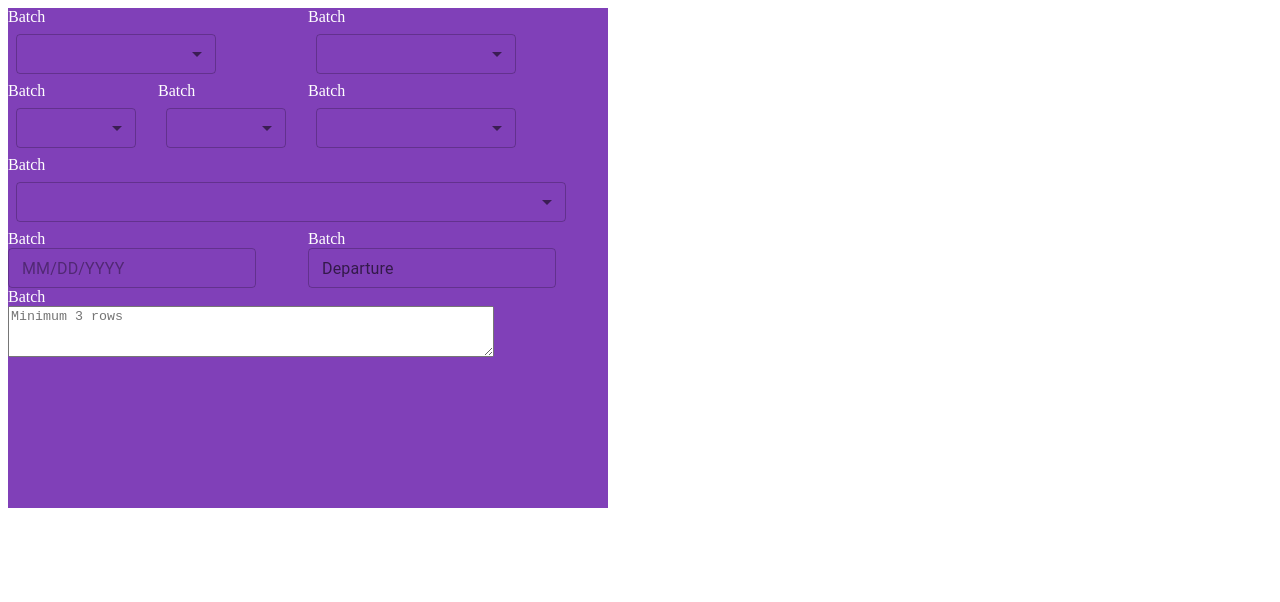
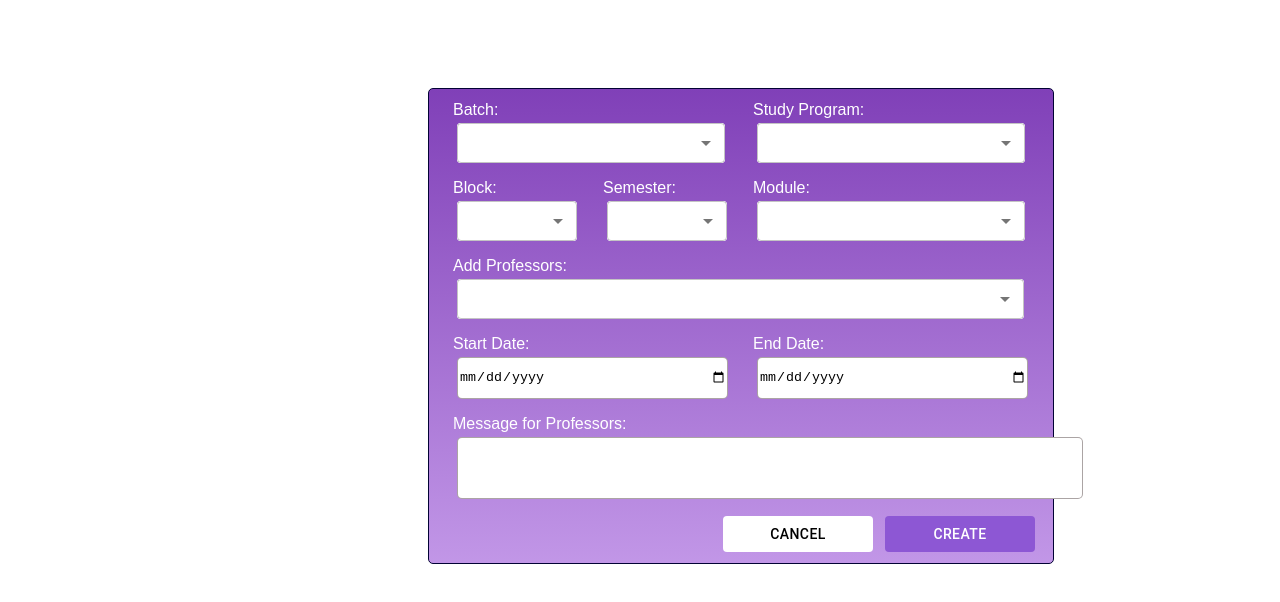
Before and after one commit to Kishor-Patil97/lecture-management, a React (Create React App) app in the folder lecture-management-system/: page /Popup in a window 1280 px wide. Shown: the top 602 px of the page. Built offline with nearby package versions, Linux system fonts and the light colour scheme.

Commit message:
Calendar and Popup final UI changes

```diff
--- a/lecture-management-system/package.json
+++ b/lecture-management-system/package.json
@@ -10,19 +10,23 @@
     "@fullcalendar/react": "^6.1.10",
     "@mui/icons-material": "^5.14.19",
     "@mui/lab": "^5.0.0-alpha.155",
-    "@mui/material": "^5.14.20",
+    "@mui/material": "^5.15.0",
     "@mui/x-date-pickers": "^6.18.4",
     "@testing-library/jest-dom": "^5.17.0",
     "@testing-library/react": "^13.4.0",
     "@testing-library/user-event": "^13.5.0",
     "bootstrap": "^5.3.2",
+    "css-loader": "^6.8.1",
     "date-fns": "^2.30.0",
     "react": "^18.2.0",
     "react-bootstrap": "^2.9.1",
+    "react-css-modules": "^4.7.11",
     "react-dom": "^18.2.0",
     "react-router-dom": "^6.14.1",
     "react-scripts": "5.0.1",
     "react-textarea-autosize": "^8.5.3",
+    "sass": "^1.69.5",
+    "style-loader": "^3.3.3",
     "web-vitals": "^2.1.4"
   },
   "scripts": {
--- a/lecture-management-system/src/App.js
+++ b/lecture-management-system/src/App.js
@@ -4,12 +4,10 @@ import { Routes, Route } from "react-router-dom";
 import { AddEvents } from './components/Add_events/AddEvents';
 import { Calendar } from './components/calendar/Calendar';
 import { Popup } from "./components/popup/Popup";
-import { LocalizationProvider } from '@mui/x-date-pickers';
-import { AdapterDateFns } from '@mui/x-date-pickers/AdapterDateFns';
+
 
 function App() {
   return (
-    <LocalizationProvider dateAdapter={AdapterDateFns}>
       <div className="App">
         <BrowserRouter>
           <Routes>
@@ -19,7 +17,6 @@ function App() {
           </Routes>
         </BrowserRouter>
       </div>
-    </LocalizationProvider>
   );
 }
 
--- a/lecture-management-system/src/components/filter/Filter.js
+++ b/lecture-management-system/src/components/filter/Filter.js
@@ -1,5 +1,5 @@
 import React, { useState } from "react";
-import "./style.css";
+import './Filter.css';
 import CheckBoxIcon from '@mui/icons-material/CheckBox';
 import CheckBoxOutlineBlankIcon from '@mui/icons-material/CheckBoxOutlineBlank';
 import MenuItem from '@mui/material/MenuItem';
@@ -9,17 +9,36 @@ import { Button } from "@mui/material";
 
 export const Filter = () => {
     const [isChecked, setIsChecked] = useState(false);
+    const [batch, setBatch] = useState('');
+    const [sem, setSem] = useState('');
+    const [block, setBlock] = useState('');
+
 
     const handleCheckboxToggle = () => {
         setIsChecked(!isChecked);
     };
 
+    const handleBatchChange = (event) => {
+        setBatch(event.target.value);
+    }
+
+    const handleSemChange = (event) => {
+        setSem(event.target.value);
+    }
+
+    const handleBlockChange = (event) => {
+        setBlock(event.target.value);
+    }
+
     const options = ['ACS', 'ADS'];
+    const batchItems = ['April 2022-2024', 'October 2022-2024', 'April 2023-2025', 'October 2023-2025'];
+    const semItems = ['1','2','3','4'];
+    const blockItems = ['1','2','3','4','5','6','7','8'];
 
     return (
         <div className="box">
             <div className="textWrapper">
-            <div className="div">Filters</div>
+                <div className="div">Filters</div>
                 <span className="label">Study Program</span>
                 {options.map((value, index) => (
                     <div className="optionWrapper" onClick={handleCheckboxToggle}>
@@ -30,38 +49,34 @@ export const Filter = () => {
                 <div className="batch">
                     <p className="name">Batch</p>
                     <FormControl sx={{ m: 1, minWidth: 120 }} size="small" >
-                        <Select style={{ width: '200px' }}>
-                            <MenuItem value={9}>April 2022-2024</MenuItem>
-                            <MenuItem >October 2022-2024</MenuItem>
-                            <MenuItem >April 2023-2025</MenuItem>
-                            <MenuItem >October 2023-2025</MenuItem>
+                        <Select className= "selectOption" value={batch} onChange={handleBatchChange}>
+                            {batchItems.map((option) => (
+                                <MenuItem key={option} value={option}>{option}</MenuItem>
+                            ))}
                         </Select>
                     </FormControl >
                 </div>
                 <div className="semester">
                     <p>Semester</p>
                     <FormControl sx={{ m: 1, minWidth: 120 }} size="small" >
-                        <Select style={{ width: '200px' }}>
-                            <MenuItem value={9}>1</MenuItem>
-                            <MenuItem >2</MenuItem>
-                            <MenuItem >3</MenuItem>
-                            <MenuItem >4</MenuItem>
+                        <Select className= "selectOption" value={sem} onChange={handleSemChange}>
+                            {semItems.map((option) => (
+                                <MenuItem key={option} value={option}>{option}</MenuItem>
+                            ))}
                         </Select>
                     </FormControl >
                 </div>
                 <div className="block">
                     <p className="name">Block</p>
                     <FormControl sx={{ m: 1, minWidth: 120 }} size="small" >
-                        <Select style={{ width: '200px' }}>
-                            <MenuItem value={9}>09:00</MenuItem>
-                            <MenuItem >11:00</MenuItem>
-                            <MenuItem >02:00</MenuItem>
-                            <MenuItem >05:30</MenuItem>
+                        <Select className="selectOption" value={block} onChange={handleBlockChange}>
+                            {blockItems.map((option) => (
+                                <MenuItem key={option} value={option}>{option}</MenuItem>
+                            ))}
                         </Select>
                     </FormControl >
                 </div>
-                {/* <button className="button">Submit</button> */}
-                <Button style={{ backgroundColor: '#8D57D4', width: '100px', color: 'white' }}>Submit</Button>
+                <Button className="submitBtn">Submit</Button>
             </div>
         </div>
     );
--- a/lecture-management-system/src/components/popup/Popup.css
+++ /dev/null
@@ -1,6 +0,0 @@
-.form{
-    width: 600px;
-    height: 500px;
-    background-color:  #8040B8;
-    color: white;
-}
--- a/lecture-management-system/src/components/popup/Popup.js
+++ b/lecture-management-system/src/components/popup/Popup.js
@@ -1,98 +1,109 @@
 import React from 'react';
 import FormControl from '@mui/material/FormControl';
-import './Popup.css';
 import MenuItem from '@mui/material/MenuItem';
 import Select from '@mui/material/Select';
 import { Grid } from '@mui/material';
-import {DatePicker} from '@mui/x-date-pickers';
-import CalendarMonthIcon from '@mui/icons-material/CalendarMonth';
-import TextareaAutosize from '@mui/material/TextareaAutosize';
+import { Button } from '@mui/material';
+import { useState } from 'react';
+import MultiSelect from '../utils/Multiselect';
+import styles from './Popup.module.css';
 
 export const Popup = () => {
+    const [batch, setBatch] = useState('');
+    const [course, setCourse] = useState('');
+    const [sem, setSem] = useState('');
+    const [block, setBlock] = useState('');
+
+    const handleBatchChange = (event) => {
+        setBatch(event.target.value);
+    }
+    const handleCourseChange = (event) => {
+        setCourse(event.target.value);
+    }
+    const handleSemChange = (event) => {
+        setSem(event.target.value);
+    }
+    const handleBlockChange = (event) => {
+        setBlock(event.target.value);
+    }
+    const batchItems = ['April 2022-2024', 'October 2022-2024', 'April 2023-2025', 'October 2023-2025'];
+    const courseItems = ['Applied Computer Science', 'Applied Data Science'];
+    const semItems = ['1', '2', '3', '4'];
+    const blockItems = ['1', '2', '3', '4', '5', '6', '7', '8'];
+    const moduleItems = ['International Project Management', 'Software Development Practice', 'IT-Security', 'UX Design and Implementation','Funfamentals towards UX'];
+
     return (
-        <div className="form">
-            <Grid container>
-                <Grid item sm={6}>
-                    <div>Batch</div>
-                    <FormControl sx={{ m: 1, minWidth: 120 }} size="small" >
-                        <Select style={{ width: '200px' }}>
-                            <MenuItem value={9}>April 2022-2024</MenuItem>
-                            <MenuItem >October 2022-2024</MenuItem>
-                            <MenuItem >April 2023-2025</MenuItem>
-                            <MenuItem >October 2023-2025</MenuItem>
+        <div className={styles.form}>
+            <Grid container className={styles.container}>
+                <Grid item sm={6} className={styles.row}>
+                    <div>Batch:</div>
+                    <FormControl sx={{ m: 1 }} size="small" className={styles.formLM} >
+                        <Select value={batch} onChange={handleBatchChange}>
+                            {batchItems.map((option) => (
+                                <MenuItem key={option} value={option}>{option}</MenuItem>
+                            ))}
+                        </Select>
+                    </FormControl >
+                </Grid>
+                <Grid item sm={6} className={styles.row}>
+                    <div>Study Program:</div>
+                    <FormControl sx={{ m: 1 }} size="small" className={styles.formLM}>
+                        <Select value={course} onChange={handleCourseChange}>
+                            {courseItems.map((option) => (
+                                <MenuItem key={option} value={option}>{option}</MenuItem>
+                            ))}
+                        </Select>
+                    </FormControl >
+                </Grid>
+                <Grid item sm={3} className={styles.row}>
+                    <div>Block:</div>
+                    <FormControl sx={{ m: 1, minWidth: 120 }} size="small" className={styles.margin} >
+                        <Select value={block} onChange={handleBlockChange}>
+                            {blockItems.map((option) => (
+                                <MenuItem key={option} value={option}>{option}</MenuItem>
+                            ))}
+                        </Select>
+                    </FormControl >
+                </Grid>
+                <Grid item sm={3} >
+                    <div>Semester:</div>
+                    <FormControl sx={{ m: 1, minWidth: 120 }} size="small" className={styles.margin}>
+                        <Select value={sem} onChange={handleSemChange}>
+                            {semItems.map((option) => (
+                                <MenuItem key={option} value={option}>{option}</MenuItem>
+                            ))}
                         </Select>
                     </FormControl >
                 </Grid>
                 <Grid item sm={6}>
-                    <div>Batch</div>
-                    <FormControl sx={{ m: 1, minWidth: 120 }} size="small" >
-                        <Select style={{ width: '200px' }}>
-                            <MenuItem value={9}>April 2022-2024</MenuItem>
-                            <MenuItem >October 2022-2024</MenuItem>
-                            <MenuItem >April 2023-2025</MenuItem>
-                            <MenuItem >October 2023-2025</MenuItem>
+                    <div>Module:</div>
+                    <FormControl sx={{ m: 1 }} size="small" className={styles.formLM}>
+                        <Select value={sem} onChange={handleSemChange}>
+                            {moduleItems.map((option) => (
+                                <MenuItem key={option} value={option}>{option}</MenuItem>
+                            ))}
                         </Select>
                     </FormControl >
                 </Grid>
-                <Grid item sm={3}>
-                    <div>Batch</div>
-                    <FormControl sx={{ m: 1, minWidth: 120 }} size="small" >
-                        <Select>
-                            <MenuItem value={9}>April 2022-2024</MenuItem>
-                            <MenuItem >October 2022-2024</MenuItem>
-                            <MenuItem >April 2023-2025</MenuItem>
-                            <MenuItem >October 2023-2025</MenuItem>
-                        </Select>
-                    </FormControl >
+                <Grid item sm={12} className={styles.addProf}>
+                    <div>Add Professors:</div>
+                    <MultiSelect />
                 </Grid>
-                <Grid item sm={3}>
-                    <div>Batch</div>
-                    <FormControl sx={{ m: 1, minWidth: 120 }} size="small" >
-                        <Select>
-                            <MenuItem value={9}>April 2022-2024</MenuItem>
-                            <MenuItem >October 2022-2024</MenuItem>
-                            <MenuItem >April 2023-2025</MenuItem>
-                            <MenuItem >October 2023-2025</MenuItem>
-                        </Select>
-                    </FormControl >
+                <Grid item sm={6} className={styles.date}>
+                    <div>Start Date:</div>
+                    <input type="date" />
                 </Grid>
-                <Grid item sm={6}>
-                    <div>Batch</div>
-                    <FormControl sx={{ m: 1, minWidth: 120 }} size="small" >
-                        <Select style={{ width: '200px' }}>
-                            <MenuItem value={9}>April 2022-2024</MenuItem>
-                            <MenuItem >October 2022-2024</MenuItem>
-                            <MenuItem >April 2023-2025</MenuItem>
-                            <MenuItem >October 2023-2025</MenuItem>
-                        </Select>
-                    </FormControl >
+                <Grid item sm={6} className={styles.date}>
+                    <div>End Date:</div>
+                    <input type="date" />
                 </Grid>
-                <Grid item sm={12}>
-                    <div>Batch</div>
-                    <FormControl sx={{ m: 1, minWidth: 120 }} size="small" >
-                        <Select style={{ width: '550px' }}>
-                            <MenuItem value={9}>April 2022-2024</MenuItem>
-                            <MenuItem >October 2022-2024</MenuItem>
-                            <MenuItem >April 2023-2025</MenuItem>
-                            <MenuItem >October 2023-2025</MenuItem>
-                        </Select>
-                    </FormControl >
+                <Grid item>
+                    <div>Message for Professors:</div>
+                    <textarea rows='4' cols='76' className={styles.textarea}></textarea>
                 </Grid>
-                <Grid item sm={6}>
-                    <div>Batch</div>
-                    <DatePicker slotProps={{ textField: { size: 'small' } }}/>
-                </Grid>
-                <Grid item sm={6}>
-                    <div>Batch</div>
-                    <DatePicker
-                        label="Departure"
-                        slots={{ openPickerIcon: CalendarMonthIcon }}
-                        slotProps={{ textField: { size: 'small' } }}
-                    />
-                </Grid>
-                <Grid item sm={12}>
-                    <div>Batch</div>
-                    <TextareaAutosize minRows={3} style={{ width: "80%" }} placeholder="Minimum 3 rows" />
+                <Grid item sm={12} className={styles.buttondiv}>
+                    <Button className={styles.cancelBtn}>Cancel</Button>
+                    <Button className={styles.submitBtn}>Create</Button>
                 </Grid>
             </Grid>
         </div>
--- /dev/null
+++ b/lecture-management-system/src/components/popup/Popup.module.css
@@ -0,0 +1,79 @@
+.form {
+    width: 600px;
+    height: 450px;
+    /* background-color: rgb(222, 211, 234); */
+    background: linear-gradient(180deg, rgb(128, 64, 184) 0%, rgba(121, 27, 203, 0.46) 100%);
+    /* background-color: rgba(255, 255, 255, 1); */
+    padding: 12px;
+    border-radius: 5px;
+    font: 1em sans-serif;
+    border: 1px solid rgb(2, 2, 52);
+    position: relative;
+    top: 80px;
+    left: 420px;
+    color: white;
+}
+.container {
+    margin-left: 2%;
+}
+.formLM {
+    width: 268px;
+    margin: 4px !important;
+}
+
+.margin {
+    margin: 4px !important;
+}
+
+.date input {
+    height: 40px;
+    width: 268px;
+    border: 1px solid rgb(124 113 113 / 64%);
+    margin: 4px;
+}
+
+.textarea {
+    border-radius: 5px;
+    padding: 0 0 0 1px;
+    margin: 4px;
+    border-color: rgb(124 113 113 / 64%);
+    resize: none;
+    margin-bottom: 2%;
+}
+
+.submitBtn, .cancelBtn {
+    height: auto !important;
+    width: 150px !important;
+}
+
+.submitBtn {
+    background-color: #8D57D4 !important;
+    color: white !important;
+    margin-right: 3% !important;
+}
+.cancelBtn{
+    background-color: white !important;
+    color: black !important;
+    margin-right: 2% !important;
+}
+.multiselect {
+    width: 570px;
+}
+
+.row,
+.addProf,
+.date {
+    margin-bottom: 2% !important;
+}
+
+.buttondiv {
+    display: flex;
+    justify-content: flex-end;
+}
+
+.formLM,
+.margin {
+    div:first-child {
+        background: white;
+    }
+}
--- /dev/null
+++ b/lecture-management-system/src/components/utils/Multiselect.js
@@ -0,0 +1,71 @@
+import React, { useState } from "react";
+import styles from '../popup/Popup.module.css';
+import {
+    Stack,
+    MenuItem,
+    Chip,
+    Select,
+    FormControl
+} from "@mui/material";
+import CheckIcon from "@mui/icons-material/Check";
+import CancelIcon from "@mui/icons-material/Cancel";
+
+const names = [
+    "Humaira Sims",
+    "Santiago Solis",
+    "Dawid Floyd",
+    "Mateo Barlow",
+    "Samia Navarro",
+    "Kaden Fields",
+    "Genevieve Watkins",
+    "Mariah Hickman",
+    "Rocco Richardson",
+    "Harris Glenn"
+];
+
+export default function MultiSelect() {
+    const [selectedNames, setSelectedNames] = useState([]);
+
+    return (
+        <>
+            <FormControl sx={{ m: 1, width: 567 }} size="small" className={styles.margin}>
+                <Select
+                    multiple
+                    value={selectedNames}
+                    onChange={(e) => setSelectedNames(e.target.value)}
+                    renderValue={(selected) => (
+                        <Stack gap={1} direction="row" flexWrap="wrap">
+                            {selected.map((value) => (
+                                <Chip
+                                    key={value}
+                                    label={value}
+                                    onDelete={() =>
+                                        setSelectedNames(
+                                            selectedNames.filter((item) => item !== value)
+                                        )
+                                    }
+                                    deleteIcon={
+                                        <CancelIcon
+                                            onMouseDown={(event) => event.stopPropagation()}
+                                        />
+                                    }
+                                />
+                            ))}
+                        </Stack>
+                    )}
+                >
+                    {names.map((name) => (
+                        <MenuItem
+                            key={name}
+                            value={name}
+                            sx={{ justifyContent: "space-between" }}
+                        >
+                            {name}
+                            {selectedNames.includes(name) ? <CheckIcon color="info" /> : null}
+                        </MenuItem>
+                    ))}
+                </Select>
+            </FormControl>
+        </>
+    );
+};
```
Also changed, not shown: lecture-management-system/src/components/calendar/Calendar.js (+5 -2 lines), lecture-management-system/src/components/calendar/calendar.css (added, +20 -0 lines), lecture-management-system/src/components/filter/Filter.css (renamed from lecture-management-system/src/components/filter/style.css, +15 -8 lines), 1 other file (tests, documents, lock files or other folders).
